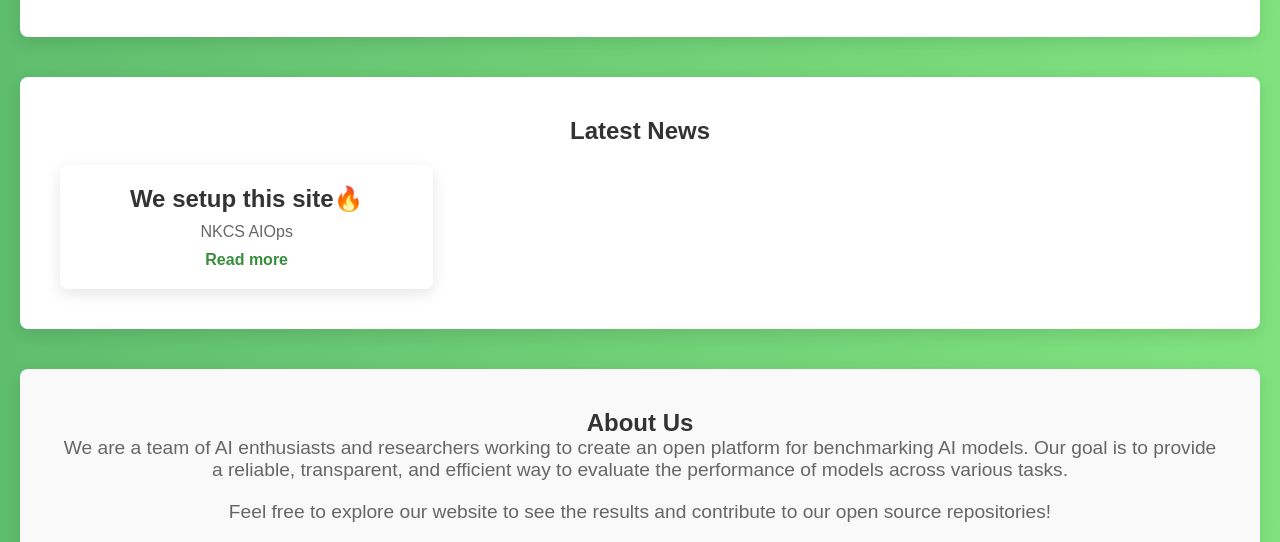
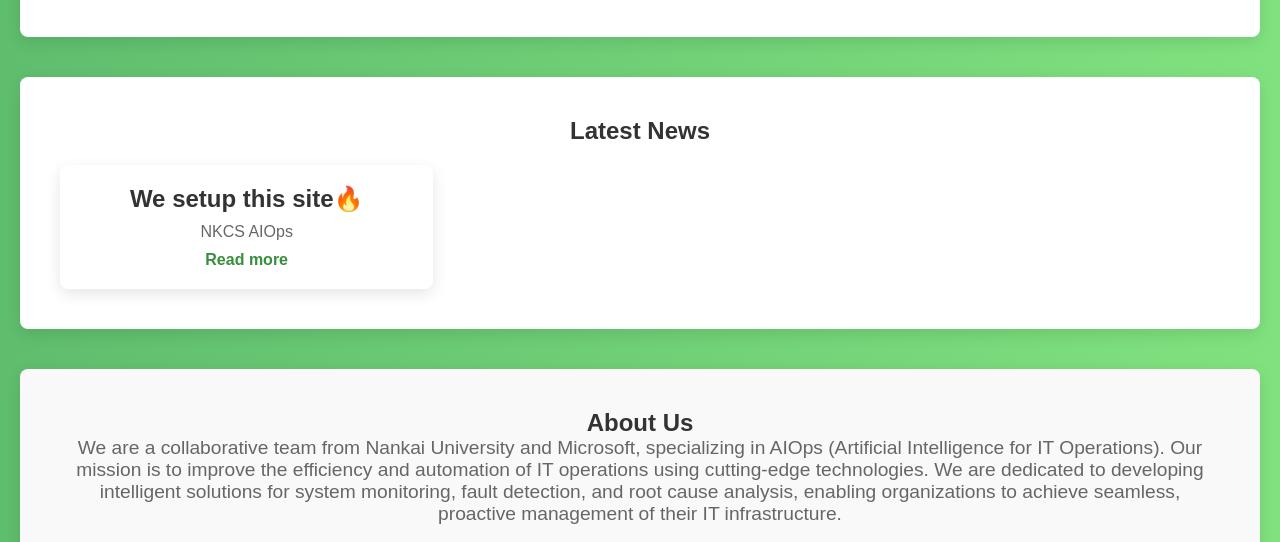
Before and after one commit to BuildBench-hub/buildbench.github.io, a plain HTML site: page index.html in a window 1280 px wide. Shown: the part 241-783 px from the top of the page. Drawn offline with Linux system fonts and the light colour scheme.

Commit message:
Update index.html

```diff
--- a/index.html
+++ b/index.html
@@ -40,7 +40,7 @@
         <!-- About Us Section -->
         <section id="about-section">
             <h2>About Us</h2>
-            <p>We are a team of AI enthusiasts and researchers working to create an open platform for benchmarking AI models. Our goal is to provide a reliable, transparent, and efficient way to evaluate the performance of models across various tasks.</p>
+            <p>We are a collaborative team from Nankai University and Microsoft, specializing in AIOps (Artificial Intelligence for IT Operations). Our mission is to improve the efficiency and automation of IT operations using cutting-edge technologies. We are dedicated to developing intelligent solutions for system monitoring, fault detection, and root cause analysis, enabling organizations to achieve seamless, proactive management of their IT infrastructure.</p>
             <p>Feel free to explore our website to see the results and contribute to our open source repositories!</p>
         </section>
 
```
